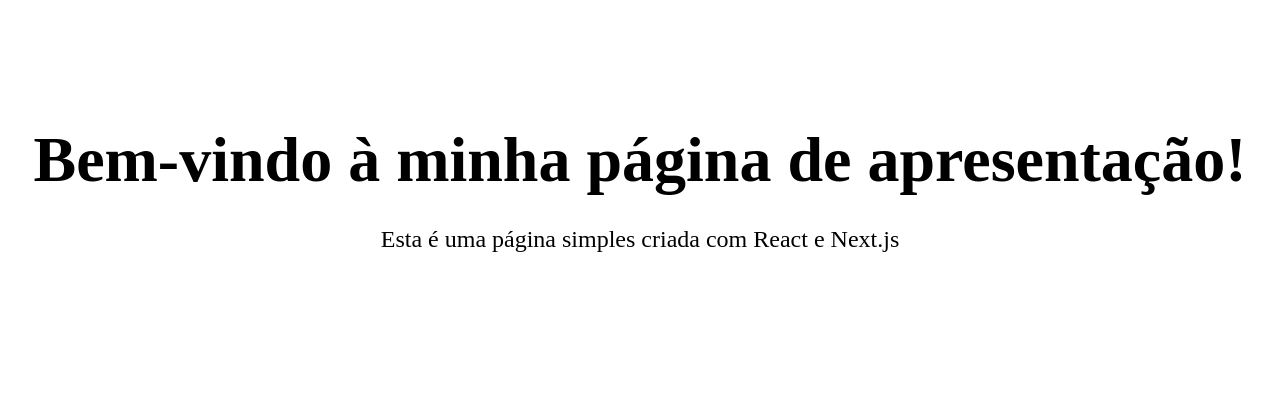
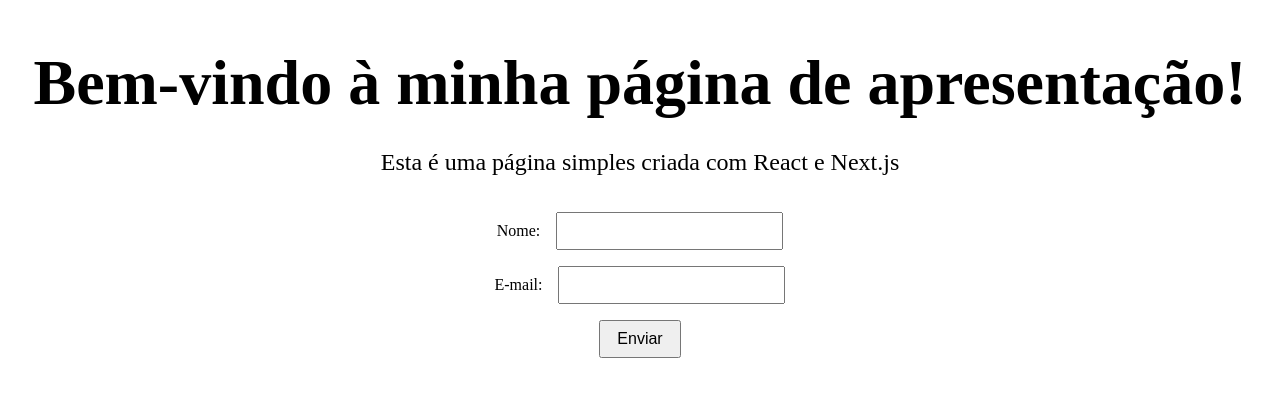
Before and after one commit to Avelino122/clone-tabnews, a Next.js app: page / in a window 1280 px wide. Shown: the part 206-602 px from the top of the page. Built offline with nearby package versions, Linux system fonts and the light colour scheme.

Commit message:
descobrindo React

```diff
--- a/pages/index.js
+++ b/pages/index.js
@@ -1,6 +1,18 @@
+import { useState } from "react";
 import styles from "../styles/Home.module.css";
 
 export default function Home() {
+  // Estados para armazenar os valores dos inputs
+  const [nome, setNome] = useState("");
+  const [email, setEmail] = useState("");
+
+  // Função para lidar com o envio do formulário
+  const handleSubmit = (e) => {
+    e.preventDefault(); // Previne o comportamento padrão do formulário
+    console.log("Enviando:", { nome, email });
+    // Aqui você pode adicionar a lógica para enviar os dados para um servidor, por exemplo
+  };
+
   return (
     <div className={styles.container}>
       <main className={styles.main}>
@@ -11,6 +23,29 @@ export default function Home() {
         <p className={styles.description}>
           Esta é uma página simples criada com React e Next.js
         </p>
+
+        {/* Formulário para nome e e-mail */}
+        <form onSubmit={handleSubmit} className={styles.form}>
+          <div>
+            <label htmlFor="nome">Nome:</label>
+            <input
+              id="nome"
+              type="text"
+              value={nome}
+              onChange={(e) => setNome(e.target.value)}
+            />
+          </div>
+          <div>
+            <label htmlFor="email">E-mail:</label>
+            <input
+              id="email"
+              type="email"
+              value={email}
+              onChange={(e) => setEmail(e.target.value)}
+            />
+          </div>
+          <button type="submit">Enviar</button>
+        </form>
       </main>
     </div>
   );
--- a/styles/Home.module.css
+++ b/styles/Home.module.css
@@ -20,3 +20,25 @@
   line-height: 1.5;
   font-size: 1.5rem;
 }
+.form {
+  margin-top: 2rem;
+}
+
+.form div {
+  margin-bottom: 1rem;
+}
+
+.form label {
+  margin-right: 1rem;
+}
+
+.form input {
+  padding: 0.5rem;
+  font-size: 1rem;
+}
+
+.form button {
+  padding: 0.5rem 1rem;
+  font-size: 1rem;
+  cursor: pointer;
+}
```
